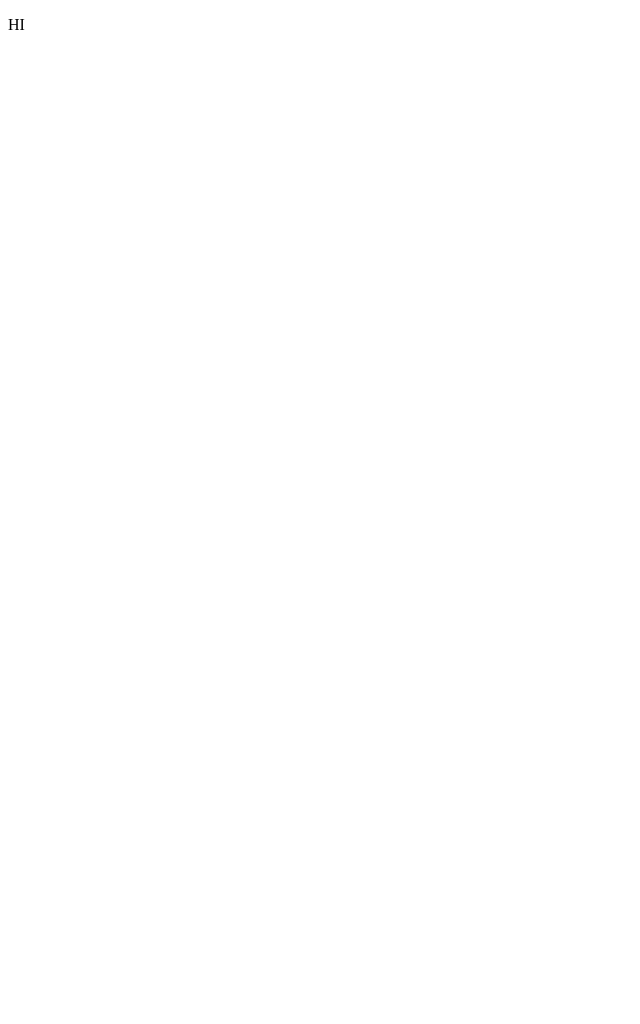
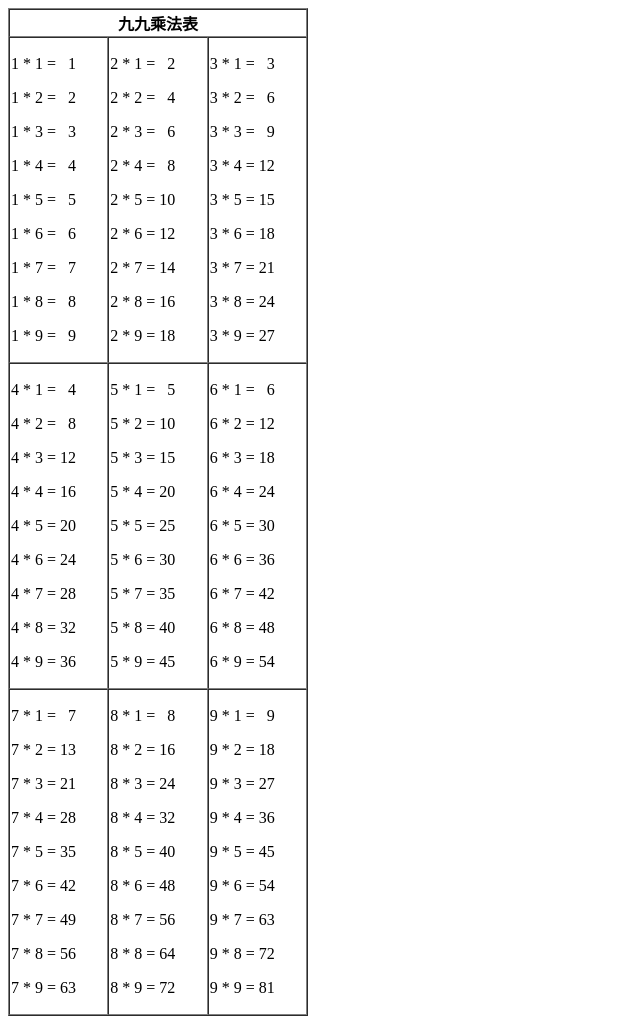
Before and after one commit to windgod31202/testwebsite.github.io, a plain HTML site: page index.html in a window 1280 px wide. Shown: the whole page, without its empty margins (0-640 px from the left). Before the commit the page ends 800 px from the top, so only its background shows below. Drawn offline with Linux system fonts and the light colour scheme.

Commit message:
Update index.html

```diff
--- a/index.html
+++ b/index.html
@@ -6,6 +6,115 @@
 	<title>NOTEwebsite</title>
 </head>
 <body>
-	<p>HI</p>
+	<table border="", cellspacing="0", width="300">
+		<tr>
+			<th colspan="3">九九乘法表</th>
+		</tr>
+		<tr>
+			<td>
+				<p>1&nbsp;*&nbsp;1&nbsp;=&nbsp;&nbsp;&nbsp;1</p>
+				<p>1&nbsp;*&nbsp;2&nbsp;=&nbsp;&nbsp;&nbsp;2</p>
+				<p>1&nbsp;*&nbsp;3&nbsp;=&nbsp;&nbsp;&nbsp;3</p>
+				<p>1&nbsp;*&nbsp;4&nbsp;=&nbsp;&nbsp;&nbsp;4</p>
+				<p>1&nbsp;*&nbsp;5&nbsp;=&nbsp;&nbsp;&nbsp;5</p>
+				<p>1&nbsp;*&nbsp;6&nbsp;=&nbsp;&nbsp;&nbsp;6</p>
+				<p>1&nbsp;*&nbsp;7&nbsp;=&nbsp;&nbsp;&nbsp;7</p>
+				<p>1&nbsp;*&nbsp;8&nbsp;=&nbsp;&nbsp;&nbsp;8</p>
+				<p>1&nbsp;*&nbsp;9&nbsp;=&nbsp;&nbsp;&nbsp;9</p>
+			</td>
+			<td>
+				<p>2&nbsp;*&nbsp;1&nbsp;=&nbsp;&nbsp;&nbsp;2</p>
+				<p>2&nbsp;*&nbsp;2&nbsp;=&nbsp;&nbsp;&nbsp;4</p>
+				<p>2&nbsp;*&nbsp;3&nbsp;=&nbsp;&nbsp;&nbsp;6</p>
+				<p>2&nbsp;*&nbsp;4&nbsp;=&nbsp;&nbsp;&nbsp;8</p>
+				<p>2&nbsp;*&nbsp;5&nbsp;=&nbsp;10</p>
+				<p>2&nbsp;*&nbsp;6&nbsp;=&nbsp;12</p>
+				<p>2&nbsp;*&nbsp;7&nbsp;=&nbsp;14</p>
+				<p>2&nbsp;*&nbsp;8&nbsp;=&nbsp;16</p>
+				<p>2&nbsp;*&nbsp;9&nbsp;=&nbsp;18</p>
+			</td>
+			<td>
+				<p>3&nbsp;*&nbsp;1&nbsp;=&nbsp;&nbsp;&nbsp;3</p>
+				<p>3&nbsp;*&nbsp;2&nbsp;=&nbsp;&nbsp;&nbsp;6</p>
+				<p>3&nbsp;*&nbsp;3&nbsp;=&nbsp;&nbsp;&nbsp;9</p>
+				<p>3&nbsp;*&nbsp;4&nbsp;=&nbsp;12</p>
+				<p>3&nbsp;*&nbsp;5&nbsp;=&nbsp;15</p>
+				<p>3&nbsp;*&nbsp;6&nbsp;=&nbsp;18</p>
+				<p>3&nbsp;*&nbsp;7&nbsp;=&nbsp;21</p>
+				<p>3&nbsp;*&nbsp;8&nbsp;=&nbsp;24</p>
+				<p>3&nbsp;*&nbsp;9&nbsp;=&nbsp;27</p>
+			</td>
+		</tr>
+		<tr>
+			<td>
+				<p>4&nbsp;*&nbsp;1&nbsp;=&nbsp;&nbsp;&nbsp;4</p>
+				<p>4&nbsp;*&nbsp;2&nbsp;=&nbsp;&nbsp;&nbsp;8</p>
+				<p>4&nbsp;*&nbsp;3&nbsp;=&nbsp;12</p>
+				<p>4&nbsp;*&nbsp;4&nbsp;=&nbsp;16</p>
+				<p>4&nbsp;*&nbsp;5&nbsp;=&nbsp;20</p>
+				<p>4&nbsp;*&nbsp;6&nbsp;=&nbsp;24</p>
+				<p>4&nbsp;*&nbsp;7&nbsp;=&nbsp;28</p>
+				<p>4&nbsp;*&nbsp;8&nbsp;=&nbsp;32</p>
+				<p>4&nbsp;*&nbsp;9&nbsp;=&nbsp;36</p>
+			</td>
+			<td>
+				<p>5&nbsp;*&nbsp;1&nbsp;=&nbsp;&nbsp;&nbsp;5</p>
+				<p>5&nbsp;*&nbsp;2&nbsp;=&nbsp;10</p>
+				<p>5&nbsp;*&nbsp;3&nbsp;=&nbsp;15</p>
+				<p>5&nbsp;*&nbsp;4&nbsp;=&nbsp;20</p>
+				<p>5&nbsp;*&nbsp;5&nbsp;=&nbsp;25</p>
+				<p>5&nbsp;*&nbsp;6&nbsp;=&nbsp;30</p>
+				<p>5&nbsp;*&nbsp;7&nbsp;=&nbsp;35</p>
+				<p>5&nbsp;*&nbsp;8&nbsp;=&nbsp;40</p>
+				<p>5&nbsp;*&nbsp;9&nbsp;=&nbsp;45</p>
+			</td>
+			<td>
+				<p>6&nbsp;*&nbsp;1&nbsp;=&nbsp;&nbsp;&nbsp;6</p>
+				<p>6&nbsp;*&nbsp;2&nbsp;=&nbsp;12</p>
+				<p>6&nbsp;*&nbsp;3&nbsp;=&nbsp;18</p>
+				<p>6&nbsp;*&nbsp;4&nbsp;=&nbsp;24</p>
+				<p>6&nbsp;*&nbsp;5&nbsp;=&nbsp;30</p>
+				<p>6&nbsp;*&nbsp;6&nbsp;=&nbsp;36</p>
+				<p>6&nbsp;*&nbsp;7&nbsp;=&nbsp;42</p>
+				<p>6&nbsp;*&nbsp;8&nbsp;=&nbsp;48</p>
+				<p>6&nbsp;*&nbsp;9&nbsp;=&nbsp;54</p>
+			</td>
+		</tr>
+		<tr>
+			<td>
+				<p>7&nbsp;*&nbsp;1&nbsp;=&nbsp;&nbsp;&nbsp;7</p>
+				<p>7&nbsp;*&nbsp;2&nbsp;=&nbsp;13</p>
+				<p>7&nbsp;*&nbsp;3&nbsp;=&nbsp;21</p>
+				<p>7&nbsp;*&nbsp;4&nbsp;=&nbsp;28</p>
+				<p>7&nbsp;*&nbsp;5&nbsp;=&nbsp;35</p>
+				<p>7&nbsp;*&nbsp;6&nbsp;=&nbsp;42</p>
+				<p>7&nbsp;*&nbsp;7&nbsp;=&nbsp;49</p>
+				<p>7&nbsp;*&nbsp;8&nbsp;=&nbsp;56</p>
+				<p>7&nbsp;*&nbsp;9&nbsp;=&nbsp;63</p>
+			</td>
+			<td>
+				<p>8&nbsp;*&nbsp;1&nbsp;=&nbsp;&nbsp;&nbsp;8</p>
+				<p>8&nbsp;*&nbsp;2&nbsp;=&nbsp;16</p>
+				<p>8&nbsp;*&nbsp;3&nbsp;=&nbsp;24</p>
+				<p>8&nbsp;*&nbsp;4&nbsp;=&nbsp;32</p>
+				<p>8&nbsp;*&nbsp;5&nbsp;=&nbsp;40</p>
+				<p>8&nbsp;*&nbsp;6&nbsp;=&nbsp;48</p>
+				<p>8&nbsp;*&nbsp;7&nbsp;=&nbsp;56</p>
+				<p>8&nbsp;*&nbsp;8&nbsp;=&nbsp;64</p>
+				<p>8&nbsp;*&nbsp;9&nbsp;=&nbsp;72</p>
+			</td>
+			<td>
+				<p>9&nbsp;*&nbsp;1&nbsp;=&nbsp;&nbsp;&nbsp;9</p>
+				<p>9&nbsp;*&nbsp;2&nbsp;=&nbsp;18</p>
+				<p>9&nbsp;*&nbsp;3&nbsp;=&nbsp;27</p>
+				<p>9&nbsp;*&nbsp;4&nbsp;=&nbsp;36</p>
+				<p>9&nbsp;*&nbsp;5&nbsp;=&nbsp;45</p>
+				<p>9&nbsp;*&nbsp;6&nbsp;=&nbsp;54</p>
+				<p>9&nbsp;*&nbsp;7&nbsp;=&nbsp;63</p>
+				<p>9&nbsp;*&nbsp;8&nbsp;=&nbsp;72</p>
+				<p>9&nbsp;*&nbsp;9&nbsp;=&nbsp;81</p>
+			</td>
+		</tr>
+	</table>
 </body>
 </html>
```
